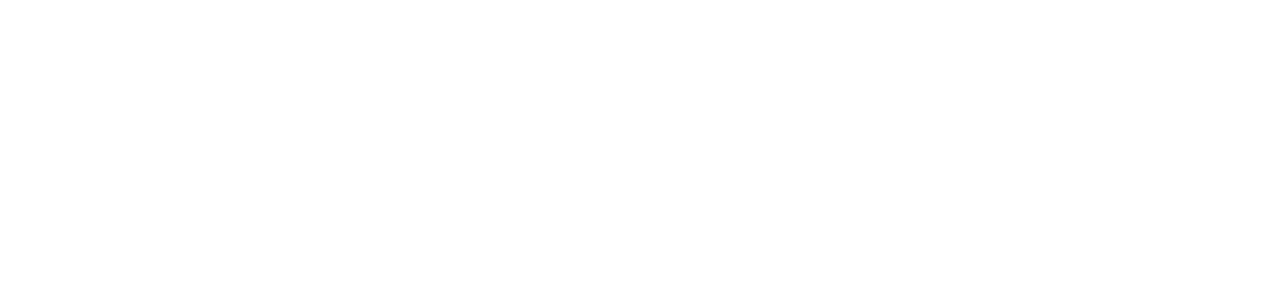
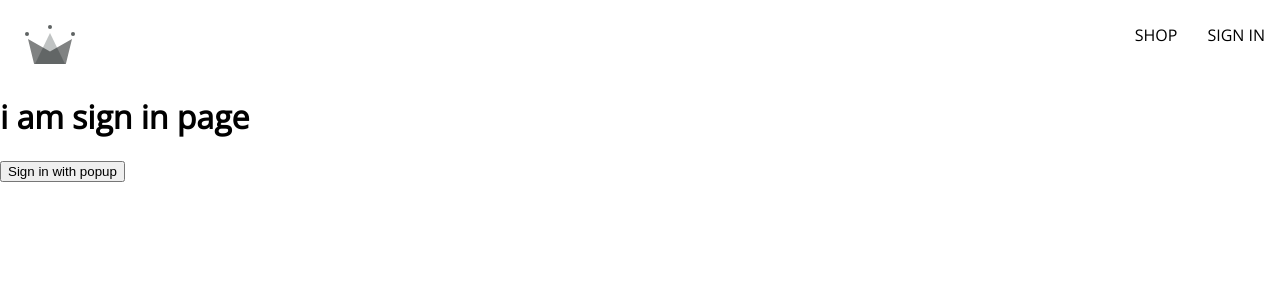
Before and after one commit to mansisingl/shopping-site, a React (Create React App) app in the folder capstone/: page /signIn in a window 1280 px wide. Before the commit this address had no page. Shown: the top 300 px of the page. Built offline with nearby package versions, Linux system fonts and the light colour scheme.

Commit message:
till authentication video 6 in authentication folder

```diff
--- a/capstone/package.json
+++ b/capstone/package.json
@@ -7,6 +7,7 @@
     "@testing-library/react": "^13.3.0",
     "@testing-library/user-event": "^13.5.0",
     "axios": "^0.27.2",
+    "firebase": "^9.9.3",
     "react": "^18.2.0",
     "react-dom": "^18.2.0",
     "react-router-dom": "^6.3.0",
--- a/capstone/src/App.js
+++ b/capstone/src/App.js
@@ -1,6 +1,7 @@
 import { Route, Routes } from "react-router-dom";
 import Home from "./routes/home/Home";
 import Navbar from "./routes/navigation/Navbar";
+import SignIn from "./routes/sign-in/SignIn";
 
 const Shop = () => {
   return <h1>i am shop page</h1>
@@ -13,6 +14,7 @@
       <Route path='/' element={<Navbar/>}>
         <Route index element={<Home/>}/>
         <Route path='shop' element={<Shop/>}/>
+        <Route path='signIn' element={<SignIn/>}/>
       </Route>
     </Routes>
   );
--- a/capstone/src/routes/navigation/Navbar.jsx
+++ b/capstone/src/routes/navigation/Navbar.jsx
@@ -11,6 +11,7 @@
             </Link>
             <div className='nav-links-container'>
                 <Link className='nav-link' to='/shop'>SHOP</Link>
+                <Link className='nav-link' to='/signIn'>SIGN IN</Link>
             </div>
         </div>
         <div>
--- /dev/null
+++ b/capstone/src/routes/sign-in/SignIn.jsx
@@ -0,0 +1,21 @@
+import React from 'react'
+import { googleSignInWithPopup } from '../../utils/firebase/Firebase.utils'
+
+
+
+
+const SignIn = () => {
+    const logGoogleUser = async () => {
+        const response = await googleSignInWithPopup()
+        console.log(response);
+    }
+
+  return (
+    <div>
+      <h1>i am sign in page</h1>
+      <button onClick={logGoogleUser}>Sign in with popup</button>
+    </div>
+  )
+}
+
+export default SignIn
--- /dev/null
+++ b/capstone/src/utils/firebase/Firebase.utils.jsx
@@ -0,0 +1,28 @@
+import {initializeApp} from 'firebase/app'
+import {
+    getAuth,
+    signInWithRedirect,
+    signInWithPopup,
+    GoogleAuthProvider
+} from 'firebase/auth'
+
+const firebaseConfig = {
+    apiKey: "AIzaSyBSs0jQqoQdXURc2JOTp73W1B_3Q4ctbzg",
+    authDomain: "capstone-full-da99b.firebaseapp.com",
+    projectId: "capstone-full-da99b",
+    storageBucket: "capstone-full-da99b.appspot.com",
+    messagingSenderId: "1236063184",
+    appId: "1:1236063184:web:135d35fe956c58264a5fd5"
+  };
+
+  // Initialize Firebase
+  const firebaseApp = initializeApp(firebaseConfig);
+
+  const googleProvider = new GoogleAuthProvider();
+
+  googleProvider.setCustomParameters({
+    prompt: 'select_account'
+  });
+
+  export const auth = getAuth();
+  export const googleSignInWithPopup = () => signInWithPopup(auth, googleProvider);
```
Also changed, not shown: 2 other files (tests, documents, lock files or other folders).
